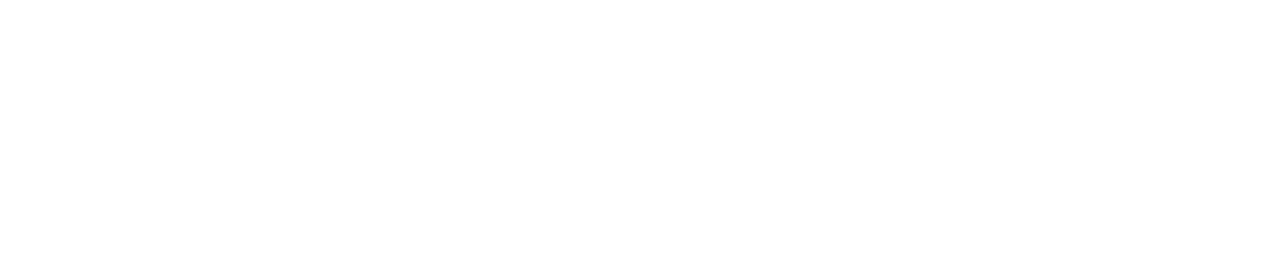
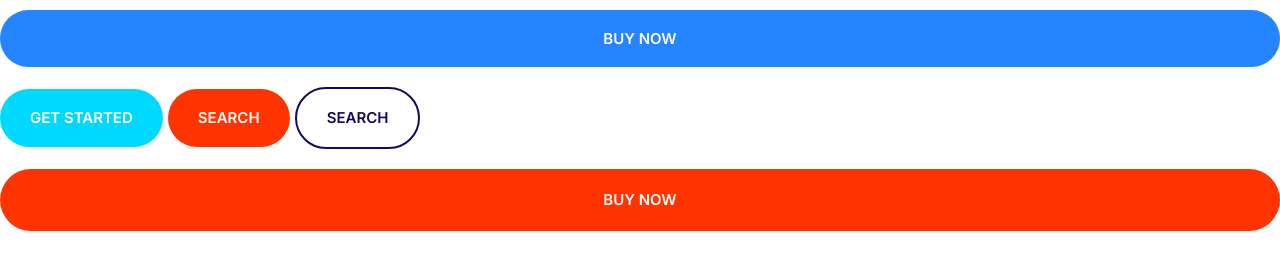
Before and after one commit to queency-koh/moshify, a plain HTML site: page index.html in a window 1280 px wide. Drawn offline with Linux system fonts and the light colour scheme.

Commit message:
Build the buttons component

```diff
--- a/css/style.css
+++ b/css/style.css
@@ -4,6 +4,12 @@
   --color-accent: #ff3400;
   --color-headings: #1b0760;
   --color-body: #918ca4;
+}
+
+*,
+*::after,
+*::before {
+  box-sizing: border-box;
 }
 
 html {
@@ -168,3 +174,66 @@ a {
   justify-content: center;
   align-items: center;
 }
+
+/* Buttons */
+.btn {
+  border-radius: 40px;
+  border: 0;
+  cursor: pointer;
+  font-size: 1.8rem;
+  font-weight: 600;
+  margin: 1rem 0;
+  padding: 2rem 3rem;
+  text-align: center;
+  text-transform: uppercase;
+  white-space: nowrap;
+}
+
+.btn--primary {
+  background: var(--color-primary);
+  color: #fff;
+}
+
+.btn--primary:hover {
+  background: #3a8ffd;
+}
+
+.btn--secondary {
+  background: var(--color-secondary);
+  color: #fff;
+}
+
+.btn--secondary:hover {
+  background: #00c8eb;
+}
+
+.btn--accent {
+  background: var(--color-accent);
+  color: #fff;
+}
+
+.btn--accent:hover {
+  background: #ec3000;
+}
+
+.btn--outline {
+  background: #fff;
+  color: var(--color-headings);
+  border: 2px solid var(--color-headings);
+}
+
+.btn--outline:hover {
+  background: var(--color-headings);
+  color: #fff;
+}
+
+.btn--block {
+  width: 100%;
+  display: inline-block;
+}
+
+@media screen and (min-width: 1024px) {
+  .btn {
+    font-size: 1.5rem;
+  }
+}
--- a/index.html
+++ b/index.html
@@ -13,5 +13,11 @@
     <link rel="stylesheet" href="css/normalize.css" />
     <link rel="stylesheet" href="css/style.css" />
   </head>
-  <body></body>
+  <body>
+    <button class="btn btn--primary btn--block">Buy Now</button>
+    <button class="btn btn--secondary">Get Started</button>
+    <button class="btn btn--accent">Search</button>
+    <button class="btn btn--outline">Search</button>
+    <a href="#" class="btn btn--accent btn--block">Buy Now</a>
+  </body>
 </html>
```
